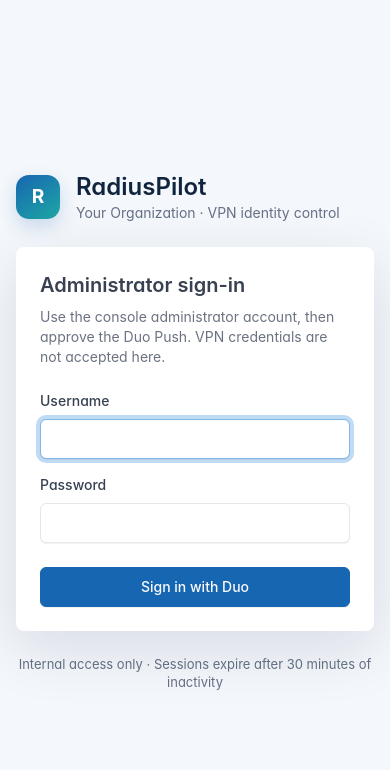
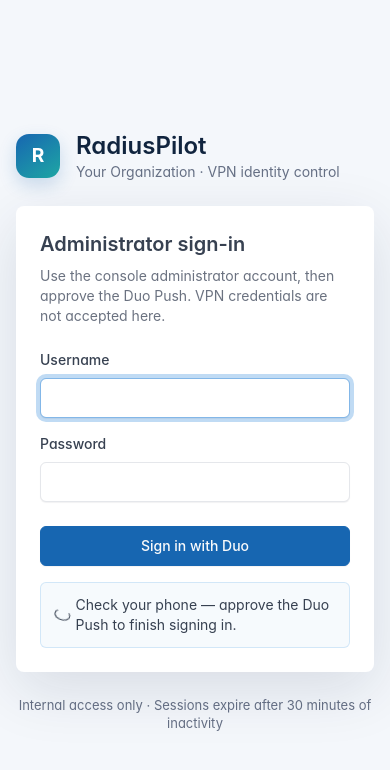
Before and after one commit to enriquegrx/radius-pilot, a FastAPI app: page /login in a window 390 px wide. Shown: the top 770 px of the page. Run offline with FastAPI, Linux system fonts and the light colour scheme.

Commit message:
Tell the operator to approve the Duo Push during sign-in
The admin login blocks server-side while it waits for the Duo Push, so
the browser used to spin with no explanation. On submit the login page
now shows a waiting notice and changes the button to make clear the
sign-in is waiting for phone approval. The login page also follows the
saved dark-mode preference.

```diff
--- a/src/radius_user_admin/templates/login.html
+++ b/src/radius_user_admin/templates/login.html
@@ -5,8 +5,9 @@
     <meta name="viewport" content="width=device-width, initial-scale=1">
     <meta name="robots" content="noindex,nofollow">
     <title>Sign in · RadiusPilot</title>
+    <script>try { if (localStorage.getItem('console-theme') === 'dark') document.documentElement.setAttribute('data-bs-theme', 'dark'); } catch (e) {}</script>
     <link rel="stylesheet" href="{{ url_for('static', path='vendor/tabler/tabler.min.css') }}?v=20260901-5">
-    <link rel="stylesheet" href="{{ url_for('static', path='app.css') }}?v=20260901-5">
+    <link rel="stylesheet" href="{{ url_for('static', path='app.css') }}?v=20260901-11">
   </head>
   <body class="login-page">
     <main class="login-shell">
@@ -15,13 +16,30 @@
         <h2 class="h2 mb-2">Administrator sign-in</h2>
         <p class="text-secondary mb-4">Use the console administrator account, then approve the Duo Push. VPN credentials are not accepted here.</p>
         {% if error %}<div class="alert alert-danger" role="alert">{{ error }}</div>{% endif %}
-        <form method="post" action="/login"><input type="hidden" name="csrf" value="{{ csrf }}">
+        <form method="post" action="/login" id="login-form"><input type="hidden" name="csrf" value="{{ csrf }}">
           <div class="mb-3"><label class="form-label" for="username">Username</label><input class="form-control" id="username" name="username" required autocomplete="username" autofocus></div>
           <div class="mb-4"><label class="form-label" for="password">Password</label><input class="form-control" id="password" name="password" type="password" required autocomplete="current-password"></div>
-          <button class="btn btn-primary w-100">Sign in with Duo</button>
+          <button class="btn btn-primary w-100" id="login-submit">Sign in with Duo</button>
+          <div class="alert alert-info d-flex align-items-center gap-2 mt-3 mb-0" id="login-waiting" role="status" hidden>
+            <span class="spinner-border spinner-border-sm" aria-hidden="true"></span>
+            <div>Check your phone — approve the Duo Push to finish signing in.</div>
+          </div>
         </form>
       </div></div>
       <p class="login-note">Internal access only · Sessions expire after 30 minutes of inactivity</p>
     </main>
+    <script>
+      (() => {
+        const form = document.getElementById("login-form");
+        const button = document.getElementById("login-submit");
+        const waiting = document.getElementById("login-waiting");
+        form?.addEventListener("submit", () => {
+          if (!form.checkValidity()) return;
+          waiting.hidden = false;
+          button.textContent = "Waiting for Duo Push…";
+          setTimeout(() => { button.disabled = true; }, 0);
+        });
+      })();
+    </script>
   </body>
 </html>
```
